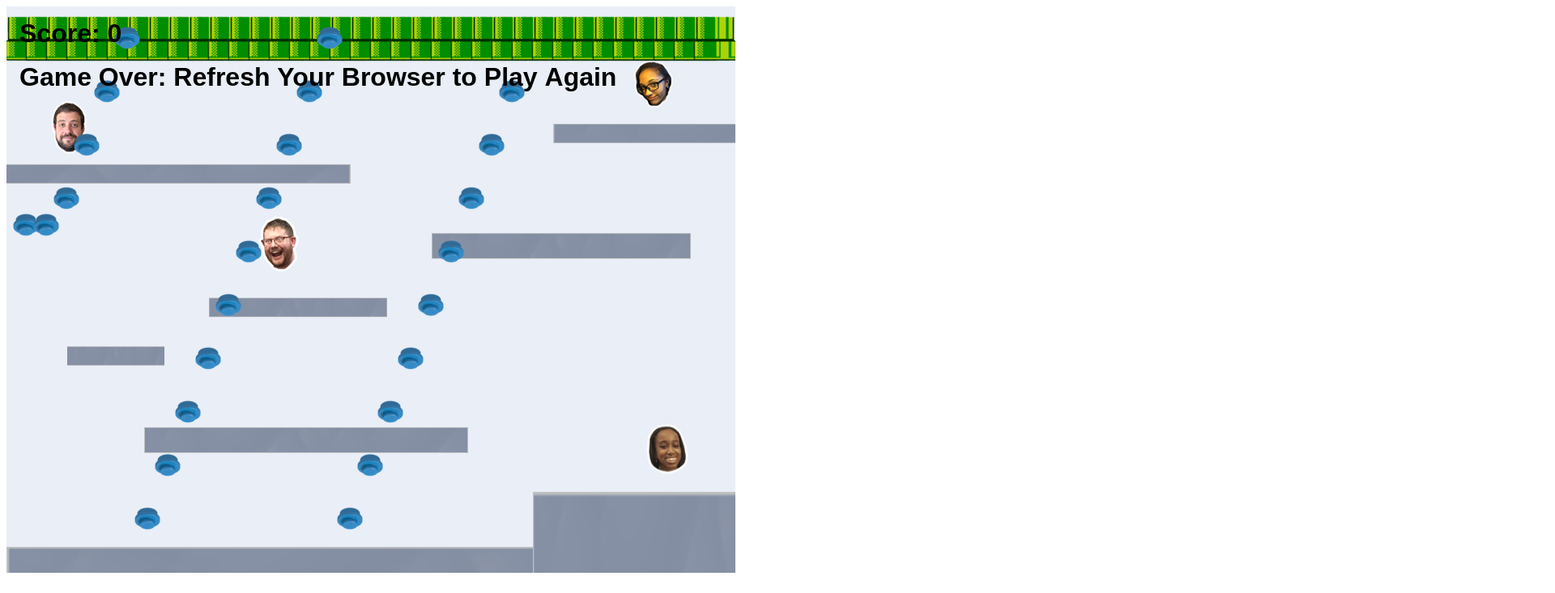
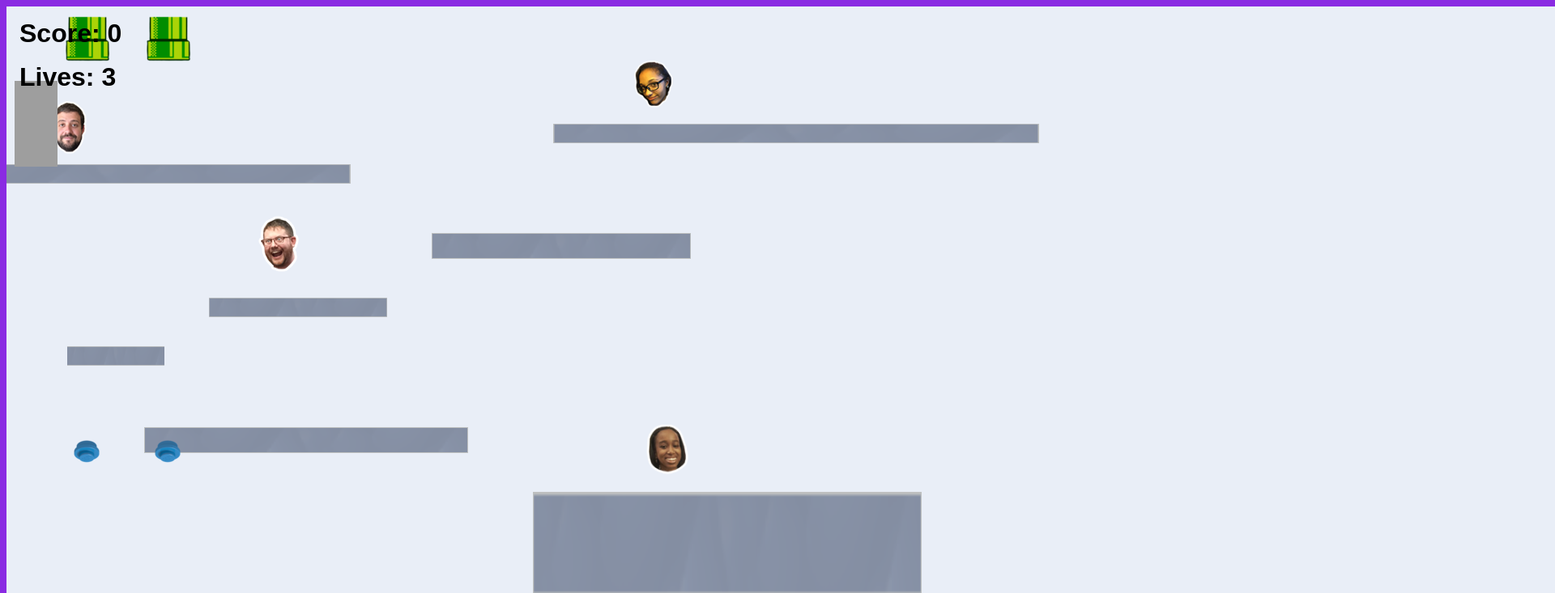
Before and after one commit to rmiller3496/rmiller3496.github.io, a website: page projects/platformer/index.html in a window 1280 px wide. Shown: the top 733 px of the page at 81% size, 1920 px wide, since content can reach past the window. Drawn offline with Linux system fonts and the light colour scheme; animation ran at ten frames a second.

Commit message:
new rules

```diff
--- a/projects/platformer/index.html
+++ b/projects/platformer/index.html
@@ -15,7 +15,11 @@
         <script src="js/init/collectable.js"></script>
         <script src="js/init/cannon.js"></script>
         <script src="js/init/player.js"></script>
-        <a href=""
+        <style>
+            body {
+                background-color: blueviolet;
+            }
+        </style>
     </head>
     <body>
         <script src="js/index.js"></script>
--- a/projects/platformer/js/controller/player-manager.js
+++ b/projects/platformer/js/controller/player-manager.js
@@ -24,8 +24,8 @@
 
         }
 
-        /*
-        // Fire on Spacebar Code:
+
+        //Fire on Spacebar Code:
 
         game.input.keyboard.addKeyCapture([Phaser.Keyboard.SPACEBAR]);
         var fireKey = game.input.keyboard.addKey(Phaser.Keyboard.SPACEBAR);
@@ -35,7 +35,7 @@
             console.log('playerManager says to fire!');
             player.fire();
         }
-        */
+
 
         function update() {
             // todo : fix states to include velocity or keyup/cursorLeft //
--- a/projects/platformer/js/factory/game.js
+++ b/projects/platformer/js/factory/game.js
@@ -26,7 +26,7 @@
         }
 
         if (renderDebug) config.render = render;
-        game = new Phaser.Game(900, 700, Phaser.AUTO, '', config);
+        game = new Phaser.Game(2000, 1500, Phaser.AUTO, '', config);
 
         // create namespace on the game //
         game.opspark = {};
--- a/projects/platformer/js/factory/player.js
+++ b/projects/platformer/js/factory/player.js
@@ -6,7 +6,7 @@
         opspark = window.opspark,
         animations = {},
         spawnX = 30,
-        spawnY = 600;
+        spawnY = 50;
 
     opspark.createPlayer = function (game) {
         let
--- a/projects/platformer/js/init/cannon.js
+++ b/projects/platformer/js/init/cannon.js
@@ -31,12 +31,16 @@
         var theLeft = 25;
         var theDelay = 0;
 
-        for (var i = 0; i < 35; i++ ) {
-            createCannon("top", theLeft, theDelay);
-            theLeft += 25;
-            theDelay += 200;
+        function extraLevel() {
+            for (var i = 0; i < 35; i++ ) {
+                createCannon("top", theLeft, theDelay);
+                theLeft += 25;
+                theDelay += 200;
+            }
         }
 
+        createCannon("top", 100);
+        createCannon("top", 200);
 
         // ALL YOUR CODE GOES ABOVE HERE ///////////////////////////////////////
         ////////////////////////////////////////////////////////////////////////
```
